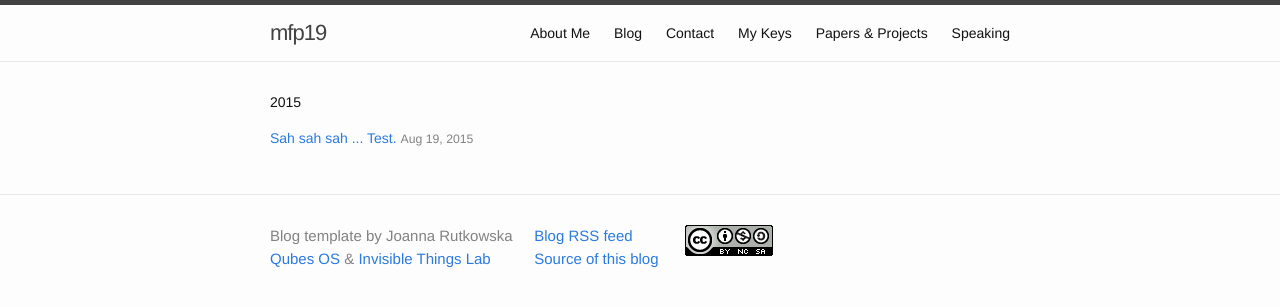
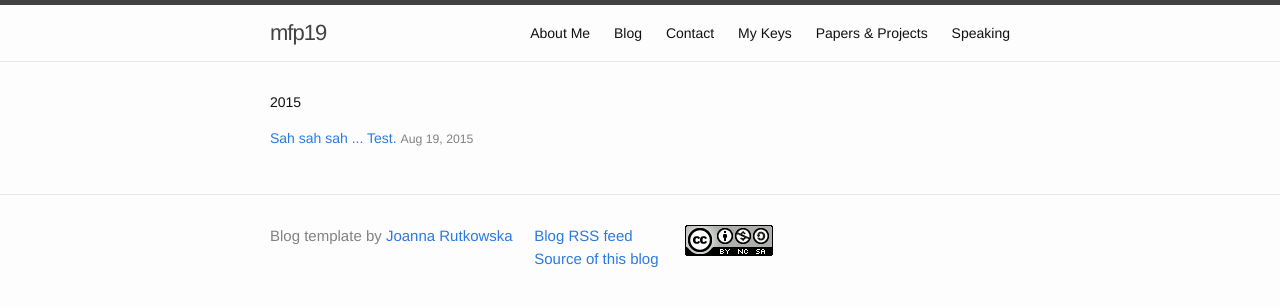
Before and after one commit to rootkovska/rootkovska.github.io, a Jekyll site: the page built from blog.html, in a window 1280 px wide. Shown: the top 307 px of the page. Built offline with Jekyll 4.4.1, drawn with Linux system fonts in a browser that asks for light colours; Markdown is read by kramdown in place of the engine named in the settings.

Commit message:
credits in the footer

```diff
--- a/_includes/footer.html
+++ b/_includes/footer.html
@@ -5,9 +5,7 @@
     <div class="footer-col-wrapper">
       <div class="footer-col  footer-col-1">
         <p>
-            Blog template by Joanna Rutkowska<br />
-            <a href="https://wiki.qubes-os.org">Qubes OS</a> &amp;
-            <a href="http://invisiblethingslab.com/">Invisible Things Lab</a><br />
+	    Blog template by <a href="http://blog.invisiblethings.org/about/">Joanna Rutkowska</a><br />
         </p>
       </div>
 
```
